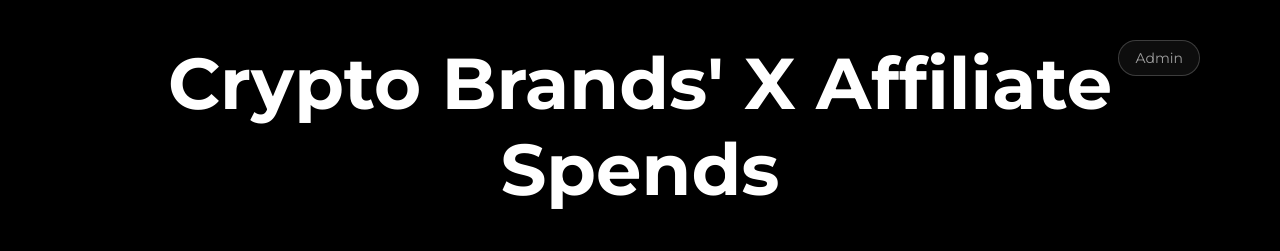
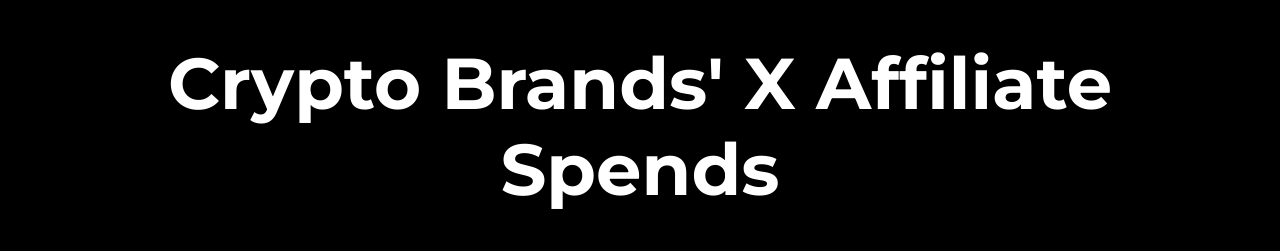
Before and after one commit to samalakoushik/cryptobrands, a React (Create React App) app: page / in a window 1280 px wide. Shown: the top 251 px of the page. Built offline with nearby package versions, Linux system fonts and the light colour scheme.

Commit message:
Hide admin link and add hidden keyboard shortcut access (Ctrl+Shift+A)

```diff
--- a/src/pages/Home.jsx
+++ b/src/pages/Home.jsx
@@ -1,11 +1,12 @@
 import React, { useState, useEffect } from 'react';
-import { Link } from 'react-router-dom';
+import { useNavigate } from 'react-router-dom';
 import SearchBar from '../components/SearchBar';
 import BrandCard from '../components/BrandCard';
 import BrandModal from '../components/BrandModal';
 import brandsData from '../data/brands.json';
 
 const Home = () => {
+  const navigate = useNavigate();
   const [brands, setBrands] = useState([]);
   const [sortBy, setSortBy] = useState('spend-high');
   const [showAll, setShowAll] = useState(false);
@@ -48,6 +49,20 @@ const Home = () => {
     }, 500);
     return () => clearInterval(interval);
   }, [brands]);
+
+  // Hidden admin access: Keyboard shortcut (Ctrl+Shift+A)
+  useEffect(() => {
+    const handleKeyPress = (e) => {
+      // Ctrl+Shift+A to access admin
+      if (e.ctrlKey && e.shiftKey && e.key === 'A') {
+        e.preventDefault();
+        navigate('/admin');
+      }
+    };
+
+    window.addEventListener('keydown', handleKeyPress);
+    return () => window.removeEventListener('keydown', handleKeyPress);
+  }, [navigate]);
 
   // Scroll detection for button text and fixed header
   useEffect(() => {
@@ -97,12 +112,7 @@ const Home = () => {
 
   return (
     <div className="container">
-      <div className="header-top">
-        <h1 className="page-title">Crypto Brands' X Affiliate Spends</h1>
-        <Link to="/admin" className="admin-link">
-          Admin
-        </Link>
-      </div>
+      <h1 className="page-title">Crypto Brands' X Affiliate Spends</h1>
 
       <div className="search-container">
         <SearchBar
--- a/src/styles/App.css
+++ b/src/styles/App.css
@@ -24,46 +24,17 @@ body {
   position: relative;
 }
 
-.header-top {
-  position: relative;
-  margin-bottom: 40px;
-}
-
 .page-title {
   font-family: 'Montserrat', sans-serif;
   font-weight: 700;
   font-size: 72px;
-  margin-bottom: 0;
+  margin-bottom: 40px;
   text-align: center;
   color: #ffffff;
   line-height: 1.2;
   word-wrap: break-word;
   overflow-wrap: break-word;
   padding: 0 20px;
-}
-
-.admin-link {
-  position: absolute;
-  top: 0;
-  right: 20px;
-  font-family: 'Montserrat', sans-serif;
-  font-weight: 400;
-  font-size: 14px;
-  color: rgba(255, 255, 255, 0.6);
-  text-decoration: none;
-  padding: 8px 16px;
-  border: 1px solid rgba(255, 255, 255, 0.2);
-  border-radius: 20px;
-  transition: all 0.3s ease;
-  background: rgba(255, 255, 255, 0.05);
-  backdrop-filter: blur(10px);
-}
-
-.admin-link:hover {
-  color: #ffffff;
-  border-color: rgba(255, 255, 255, 0.4);
-  background: rgba(255, 255, 255, 0.1);
-  transform: translateY(-1px);
 }
 
 .search-container {
```
Also changed, not shown: ADMIN_ACCESS.txt (added).
